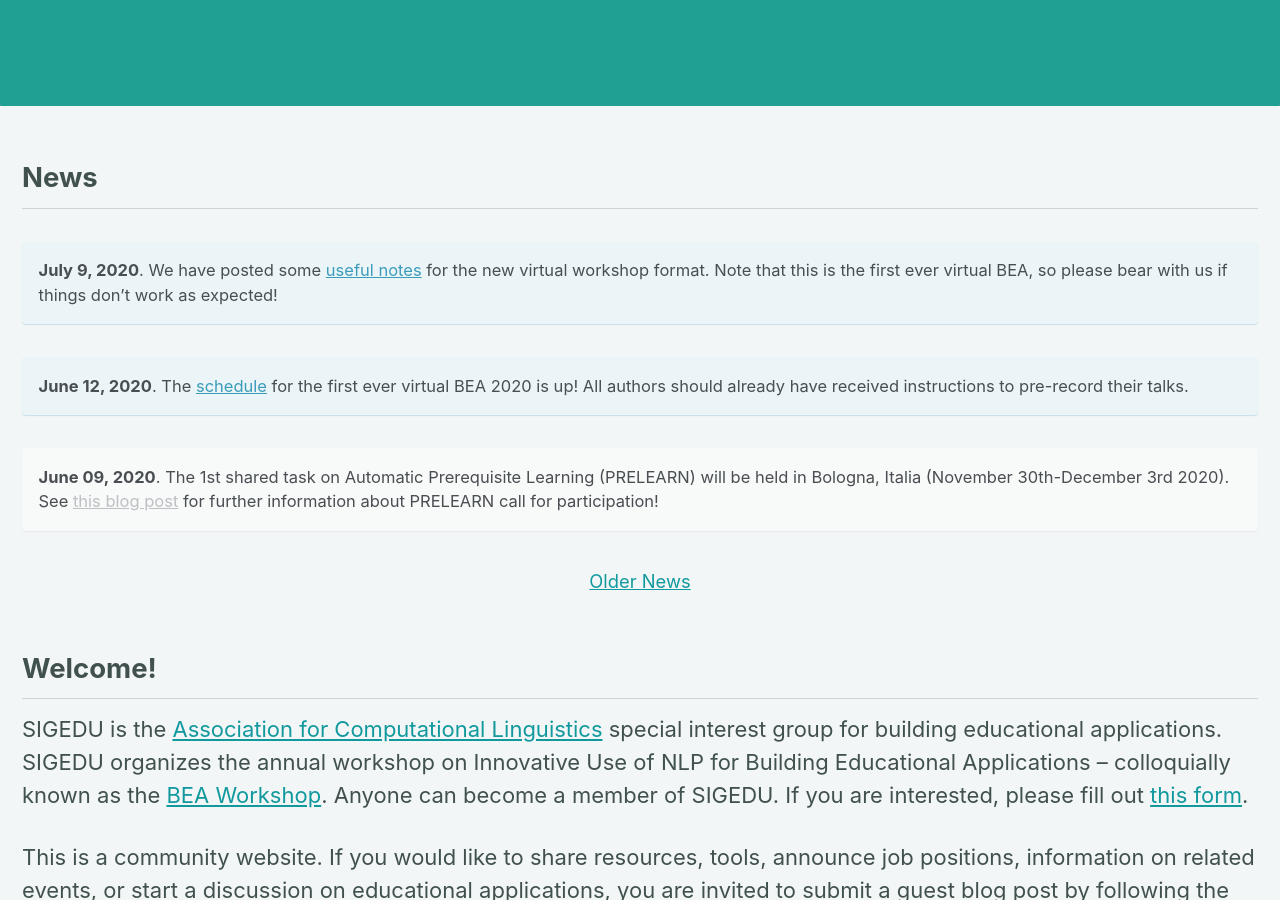
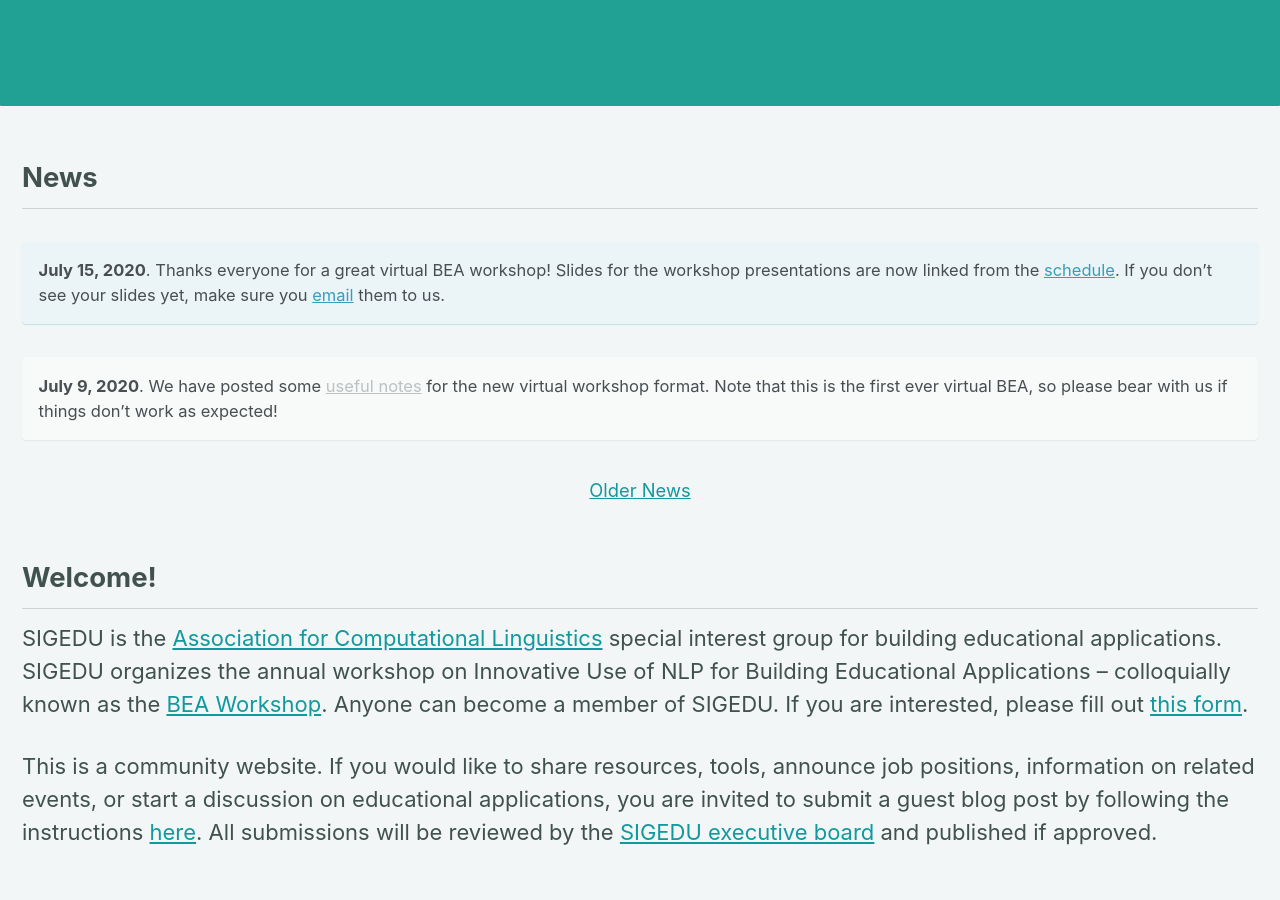
Before and after one commit to sigedu-org/website, a Jekyll site: the page built from _pages/home.md, in a window 1280 px wide and 900 px high, scrolled down 402 px. Built offline with Jekyll 4.4.1, drawn with Linux system fonts in a browser that asks for light colours; cached includes are drawn as plain includes; nearby versions of some CDN libraries.

Commit message:
Link slides to schedule and add news item.

```diff
--- a/_pages/home.md
+++ b/_pages/home.md
@@ -10,17 +10,11 @@ excerpt: "Special Interest Group for Building Educational Applications<br/><br/>
 
 <h2>News</h2>
 
-**July 9, 2020**.  We have posted some [useful notes](/bea/current#attending-virtually) for the new virtual workshop format. Note that this is the first ever virtual BEA, so please bear with us if things don't work as expected!
+**July 15, 2020**. Thanks everyone for a great virtual BEA workshop! Slides for the workshop presentations are now linked from the [schedule](/bea/current#schedule). If you don't see your slides yet, make sure you [email](mailto:bea.nlp.workshop@gmail.com) them to us.
 {: .notice--info}
 
-
-**June 12, 2020**.  The [schedule](/bea/current#schedule) for the first ever virtual BEA 2020 is up! All authors should already have received instructions to pre-record their talks.
-{: .notice--info}
-
-
-**June 09, 2020**.  The 1st shared task on Automatic Prerequisite Learning (PRELEARN) will be held in Bologna, Italia (November 30th-December 3rd  2020). See [this blog post](/blog/guest/PRELEARN-shared-task/) for further information about PRELEARN call for participation!
+**July 9, 2020**.  We have posted some [useful notes](/bea/current#attending-virtually) for the new virtual workshop format. Note that this is the first ever virtual BEA, so please bear with us if things don't work as expected!
 {: .notice}
-
 
 <div class="text-center">
     <a href="/archive/" style="font-size: smaller; font-decoration: italic;">Older News</a>
```
Also changed, not shown: _pages/archive.md (+6 -0 lines), _pages/bea/current.md (+12 -12 lines).
